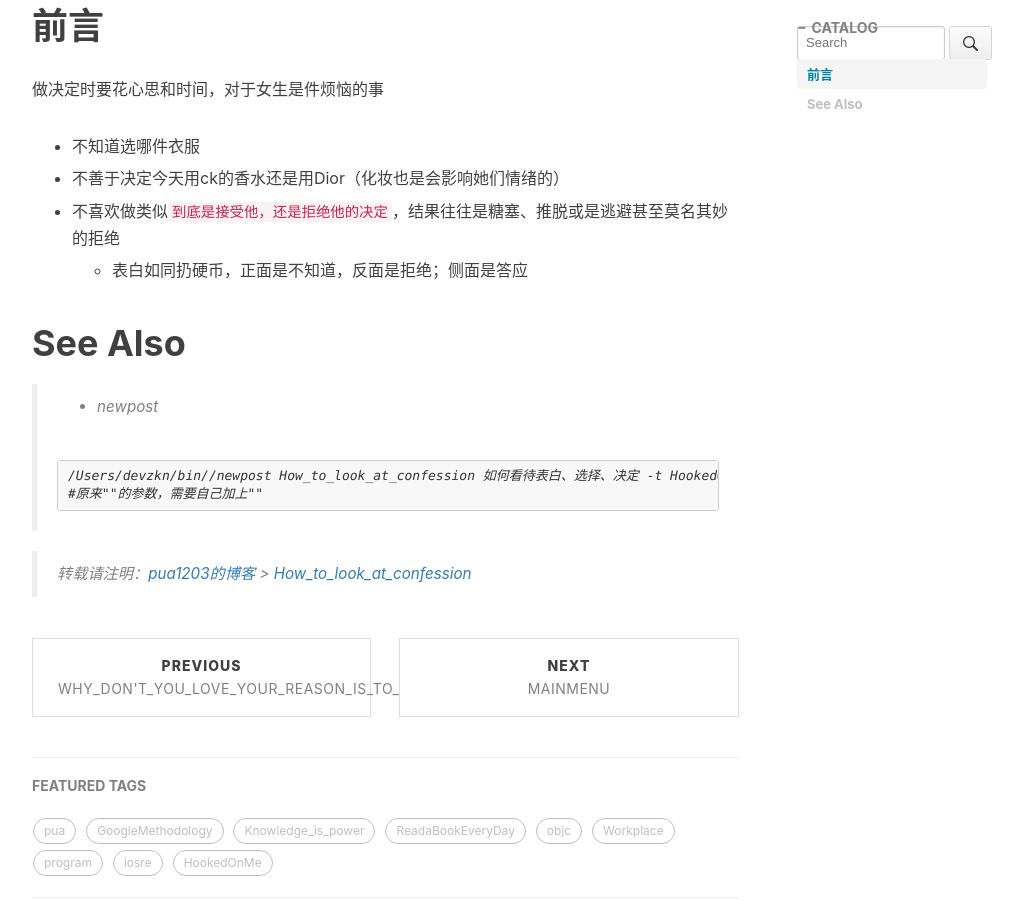
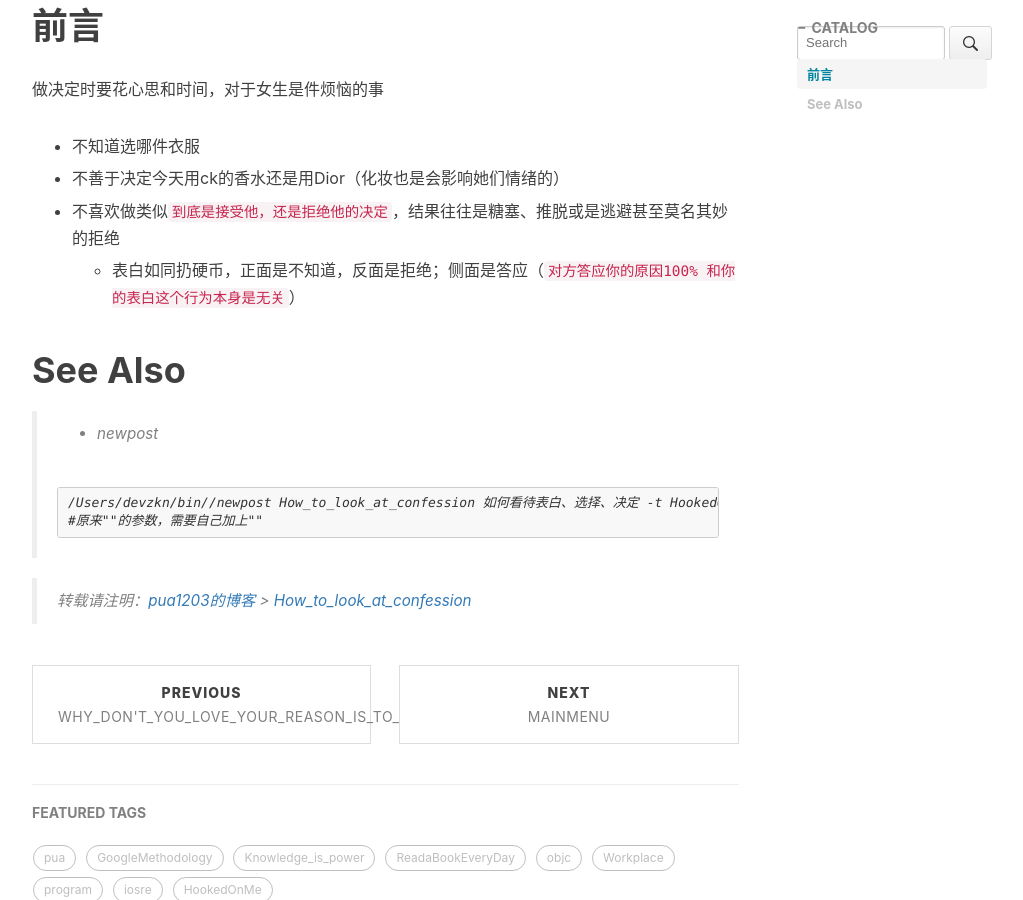
Before and after one commit to pua1203/pua1203.github.io, a Jekyll site: the page built from _posts/HookedOnMe/2018-10-26-How_to_look_at_confession.md, in a window 1280 px wide and 900 px high, scrolled down 608 px. Shown: the whole window, without its empty margins (233-1256 px from the left). Built offline with Jekyll 4.4.1, drawn with Linux system fonts in a browser that asks for light colours; nearby versions of some CDN libraries; comment, search, counter and statistics services are not loaded.

Commit message:
对方答应你的原因100%

```diff
--- a/_posts/HookedOnMe/2018-10-26-How_to_look_at_confession.md
+++ b/_posts/HookedOnMe/2018-10-26-How_to_look_at_confession.md
@@ -31,7 +31,7 @@ subtitle: V、如何看待表白、选择、决定；天生非理性，不善于
 
 * 不喜欢做类似`到底是接受他，还是拒绝他的决定`，结果往往是糖塞、推脱或是逃避甚至莫名其妙的拒绝
 
-  * 表白如同扔硬币，正面是不知道，反面是拒绝；侧面是答应
+  * 表白如同扔硬币，正面是不知道，反面是拒绝；侧面是答应（`对方答应你的原因100% 和你的表白这个行为本身是无关`）
 
 
 
```
